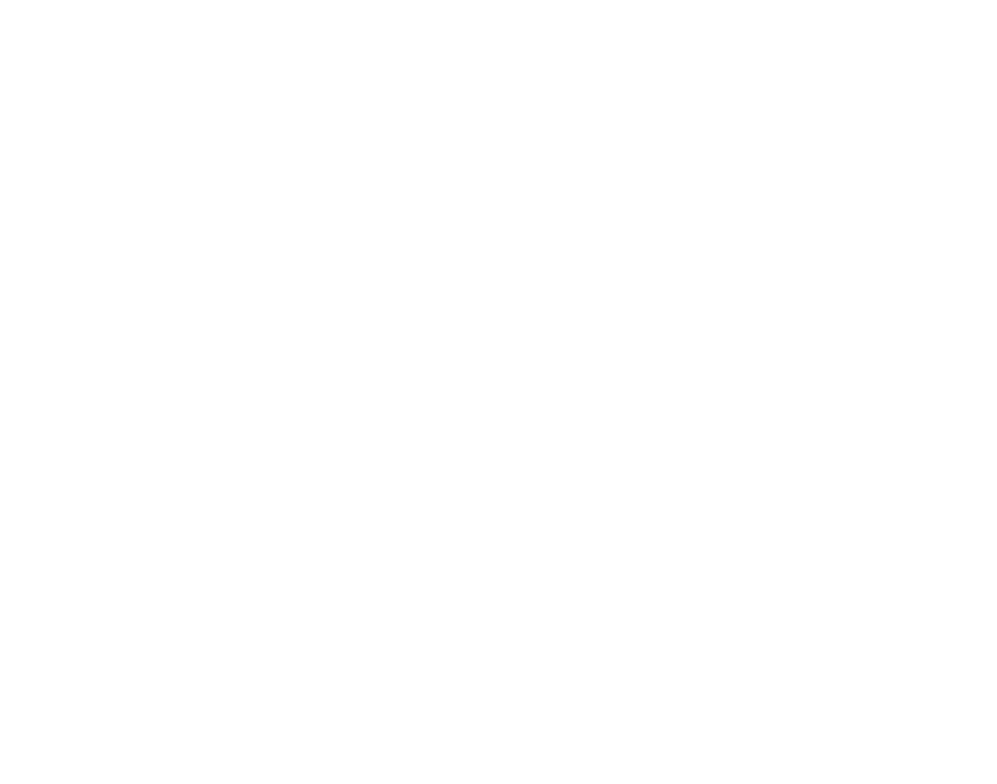
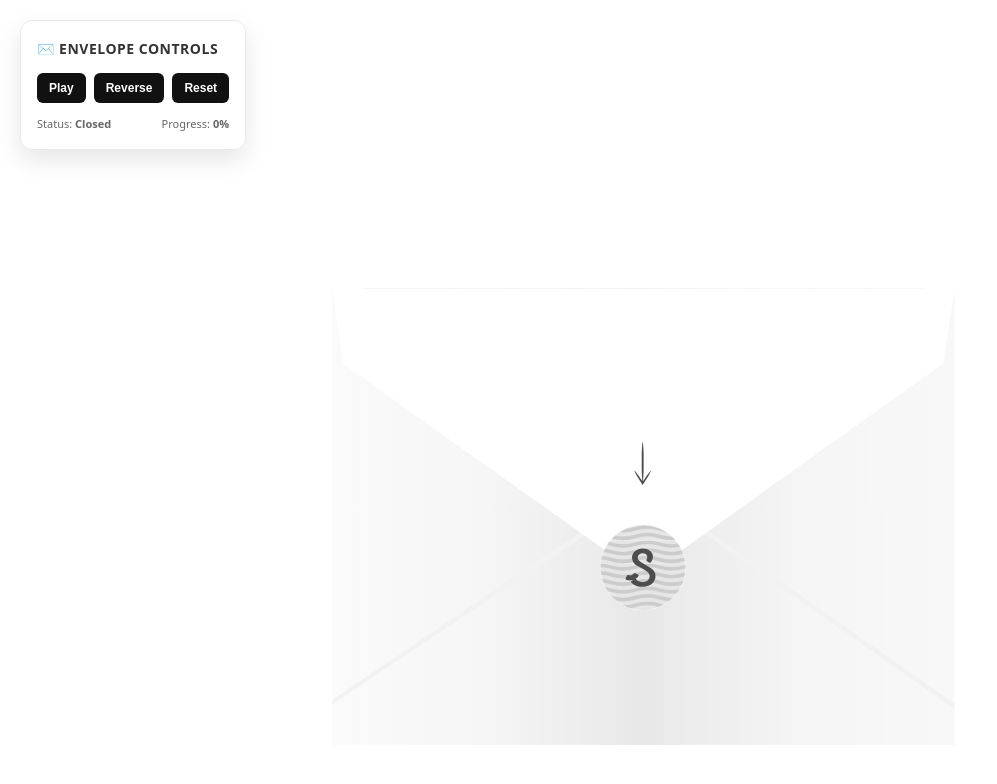
Before and after one commit to Rohans17we/WeddingInvite, a Next.js app: page /envelope in a window 1280 px wide. Shown: the top 784 px of the page, without its empty margins (0-997 px from the left). Built offline with nearby package versions, Linux system fonts and the light colour scheme; a web font is replaced by a local one.

Commit message:
feat: implement reference GSAP SVG envelope animation on /envelope

```diff
--- a/app/envelope/page.tsx
+++ b/app/envelope/page.tsx
@@ -1,9 +1,201 @@
 "use client";
+import { useEffect, useState, useRef } from "react";
+import { gsap } from "gsap";
 
 export default function EnvelopePlayground() {
+  const [svgContent, setSvgContent] = useState<string>("");
+  const [isOpen, setIsOpen] = useState(false);
+  const [animationProgress, setAnimationProgress] = useState(0);
+  const containerRef = useRef<HTMLDivElement>(null);
+  const timelineRef = useRef<gsap.core.Timeline | null>(null);
+
+  // 1. Fetch the reference SVG at runtime
+  useEffect(() => {
+    fetch("/envelope-reference.svg")
+      .then((res) => {
+        if (!res.ok) throw new Error("Failed to load SVG");
+        return res.text();
+      })
+      .then((text) => setSvgContent(text))
+      .catch((err) => console.error("Error loading envelope SVG:", err));
+  }, []);
+
+  // 2. Set up the GSAP timeline once the SVG content is loaded
+  useEffect(() => {
+    if (!svgContent || !containerRef.current) return;
+
+    // Run GSAP within a clean react context
+    const ctx = gsap.context(() => {
+      // Configure initial states
+      gsap.set("#paper-mask-full", { autoAlpha: 0 });
+
+      // Create timeline
+      const tl = gsap.timeline({
+        paused: true,
+        defaults: { ease: "power2.inOut" },
+        onUpdate: () => {
+          if (tl) {
+            setAnimationProgress(Math.round(tl.progress() * 100));
+          }
+        },
+        onComplete: () => setIsOpen(true),
+        onReverseComplete: () => setIsOpen(false),
+      });
+
+      // Sequence from Patryk's setup
+      tl
+        // 1. Initial text and arrow reveal
+        .from("#text > *", { autoAlpha: 0, stagger: 0.1, duration: 0.6 })
+        .from("#arrow", { y: "+=10", repeat: -1, yoyo: true, duration: 0.6, ease: "power1.inOut" }, "-=0.2")
+
+        // 2. Hide interactive elements
+        .addLabel("openStart")
+        .to("#arrow", { autoAlpha: 0, duration: 0.3 })
+        .to("#button", { autoAlpha: 0, scale: 0, transformOrigin: "center center", duration: 0.3 }, "<")
+        .to("#text > *", { autoAlpha: 0, stagger: 0.05, duration: 0.3 }, "<")
+
+        // 3. Envelope top flap opening (scaleY flipped upside down)
+        .to("#closed", {
+          duration: 1.5,
+          transformOrigin: "center top",
+          fill: "#f5f5f5",
+          scaleY: -1,
+          ease: "power1.inOut",
+        })
+
+        // 4. Pattern top emergence (inside flap lining)
+        .from(
+          "#pattern-top",
+          {
+            duration: 1.2,
+            transformOrigin: "center bottom",
+            scaleY: 0,
+            ease: "power1.inOut",
+          },
+          "-=1.0"
+        )
+
+        // 5. Paper card sliding out
+        .from(
+          "#paper",
+          {
+            duration: 1.8,
+            scaleY: 0,
+            transformOrigin: "center bottom",
+          },
+          "-=1.8"
+        )
+        .to("#paper-mask", { y: "+=500", duration: 2.2 })
+        .to(
+          [
+            "#pattern-top",
+            "#closed",
+            "#shadows-inner",
+            "#pattern-bottom",
+            "#accents",
+            "#body",
+            "#bottom-shadow",
+          ],
+          {
+            y: "+=500",
+            duration: 2.3,
+          },
+          "<"
+        )
+
+        // 6. Final inner shadow reveal
+        .from("#paper-mask-full", { autoAlpha: 0, duration: 0.01 }, "-=0.8")
+        .from("#shadows-inner", { autoAlpha: 0, y: "+=2", duration: 0.3 }, "-=0.2");
+
+      timelineRef.current = tl;
+    }, containerRef);
+
+    return () => ctx.revert();
+  }, [svgContent]);
+
+  // Click handler to toggle envelope state
+  const handleToggle = () => {
+    const tl = timelineRef.current;
+    if (!tl) return;
+
+    if (tl.progress() === 0 || tl.reversed()) {
+      tl.play();
+    } else if (tl.progress() === 1 || !tl.reversed()) {
+      tl.reverse();
+    }
+  };
+
+  const handlePlay = () => timelineRef.current?.play();
+  const handleReverse = () => timelineRef.current?.reverse();
+  const handleReset = () => timelineRef.current?.progress(0).pause();
+
   return (
-    <main style={{ height: "100vh", background: "#ffffff", display: "flex", justifyContent: "center", alignItems: "center" }}>
-      {/* Blank Slate for Envelope Design */}
+    <main style={{
+      height: "100vh",
+      width: "100vw",
+      background: "#ffffff",
+      display: "flex",
+      justifyContent: "center",
+      alignItems: "center",
+      position: "relative",
+      overflow: "hidden"
+    }}>
+      {/* Isolated Interactive Controls */}
+      <div style={{
+        position: "absolute",
+        top: 20,
+        left: 20,
+        zIndex: 100,
+        background: "rgba(255, 255, 255, 0.95)",
+        padding: "16px",
+        borderRadius: "12px",
+        boxShadow: "0 10px 25px rgba(0,0,0,0.1)",
+        border: "1px solid #eaeaea",
+        fontFamily: "system-ui, -apple-system, sans-serif",
+        display: "flex",
+        flexDirection: "column",
+        gap: "12px"
+      }}>
+        <div style={{ fontWeight: "bold", fontSize: "14px", color: "#333", textTransform: "uppercase", letterSpacing: "0.5px" }}>
+          ✉️ Envelope Controls
+        </div>
+        <div style={{ display: "flex", gap: "8px" }}>
+          <button onClick={handlePlay} style={btnStyle}>Play</button>
+          <button onClick={handleReverse} style={btnStyle}>Reverse</button>
+          <button onClick={handleReset} style={btnStyle}>Reset</button>
+        </div>
+        <div style={{ display: "flex", justifyContent: "space-between", fontSize: "11px", color: "#666" }}>
+          <span>Status: <strong>{isOpen ? "Open" : "Closed"}</strong></span>
+          <span>Progress: <strong>{animationProgress}%</strong></span>
+        </div>
+      </div>
+
+      {/* SVG Container (Clicking it also toggles the animation) */}
+      <div
+        ref={containerRef}
+        onClick={handleToggle}
+        style={{
+          width: "100%",
+          height: "95vh",
+          display: "flex",
+          justifyContent: "center",
+          alignItems: "center",
+          cursor: "pointer",
+        }}
+        dangerouslySetInnerHTML={{ __html: svgContent }}
+      />
     </main>
   );
 }
+
+const btnStyle = {
+  padding: "8px 12px",
+  background: "#111",
+  color: "#fff",
+  border: "none",
+  borderRadius: "6px",
+  cursor: "pointer",
+  fontSize: "12px",
+  fontWeight: 600,
+  transition: "opacity 0.2s"
+};
```
Also changed, not shown: public/envelope-reference.svg (added).
